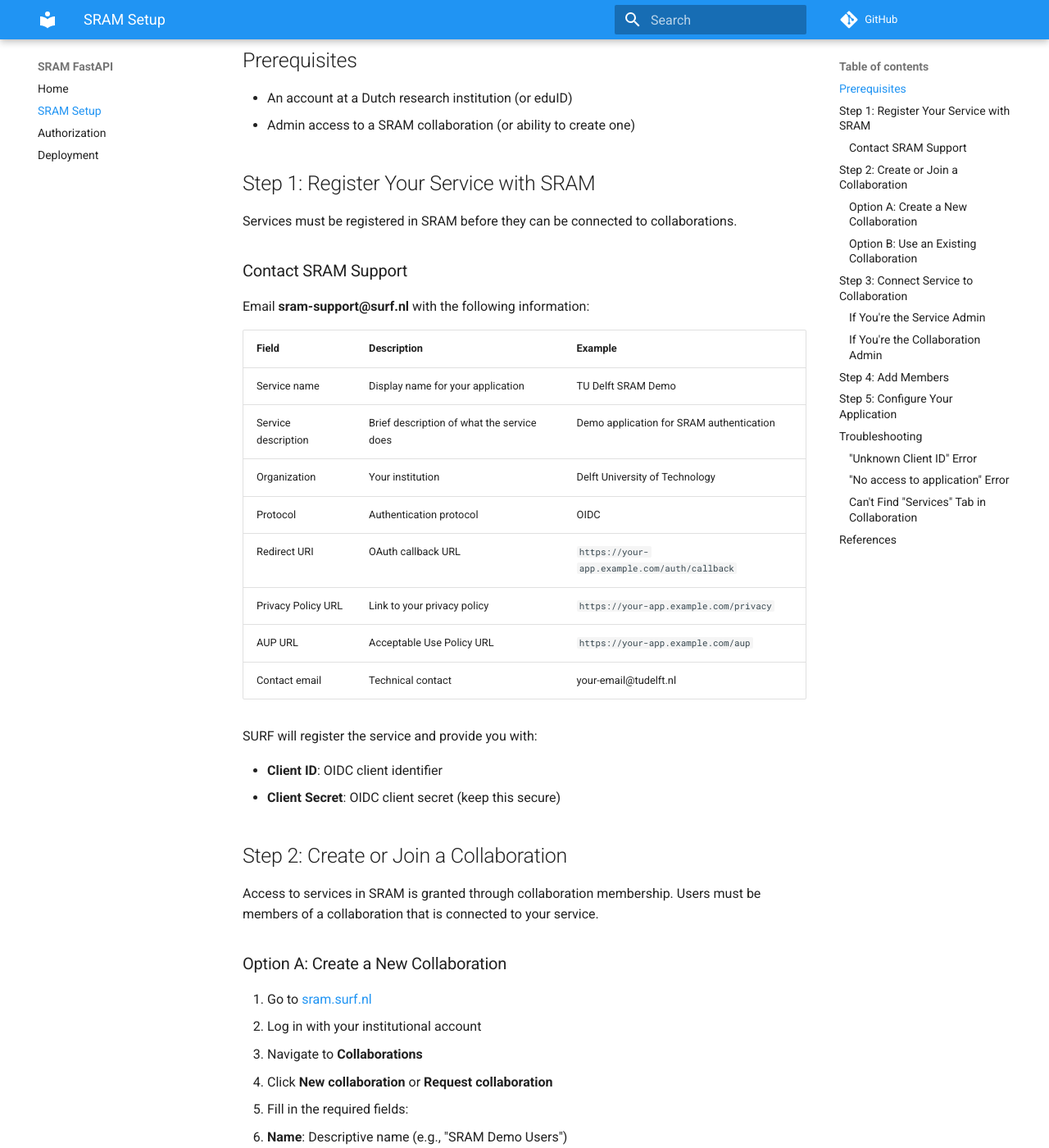
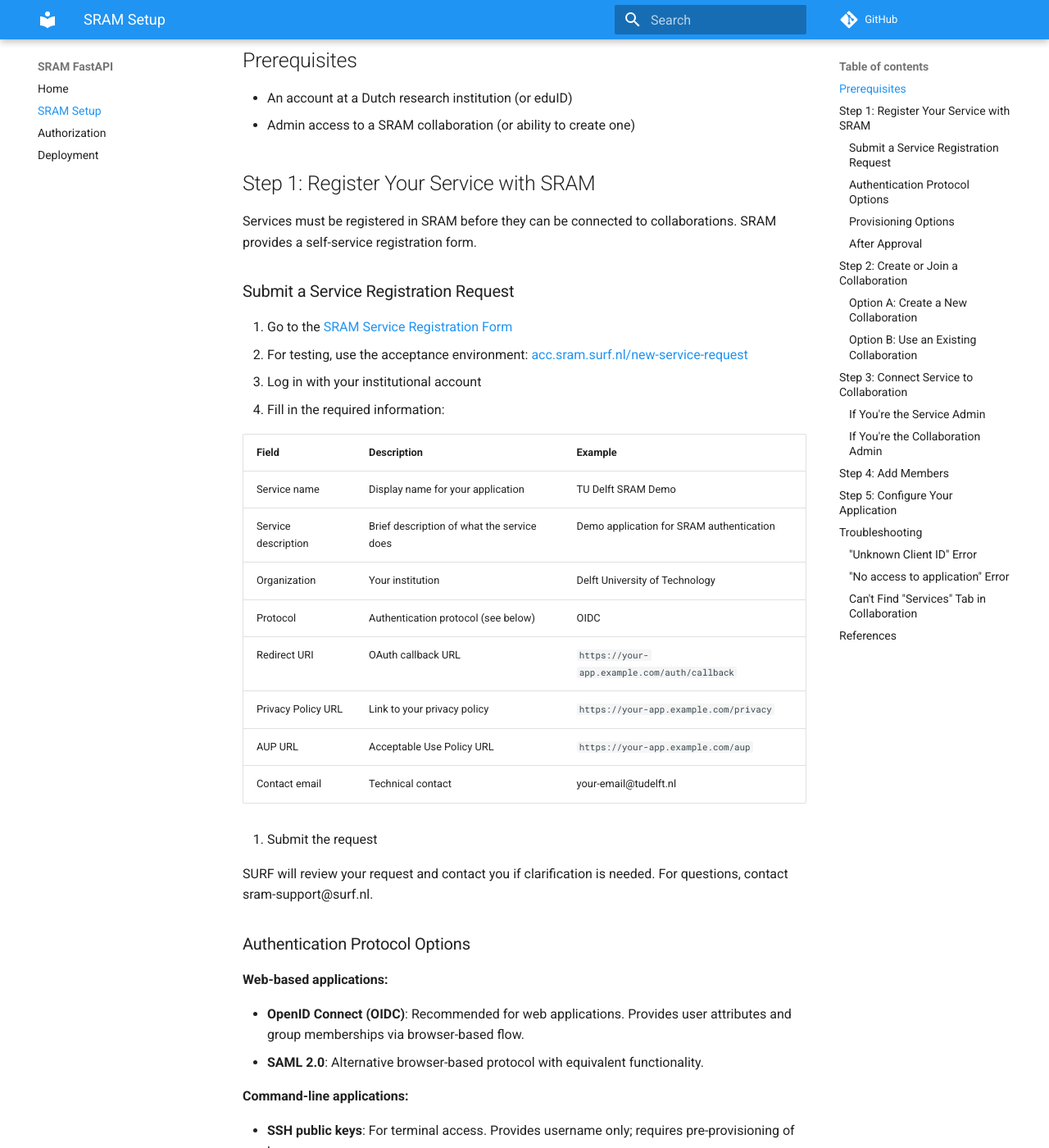
Before and after one commit to sorenwacker/sram-fastapi, an MkDocs documentation site: the page built from docs/sram-setup.md, in a window 1280 px wide and 1400 px high, scrolled down 215 px. Shown: the whole window at 82% size. Built offline with MkDocs 1.6.1 and Material for MkDocs 9.7.7, drawn with Linux system fonts in a browser that asks for light colours; comment, search, counter and statistics services are not loaded; some of the changed text lies outside the part shown.

Commit message:
fix service registration docs to use self-service form

```diff
--- a/docs/sram-setup.md
+++ b/docs/sram-setup.md
@@ -9,24 +9,52 @@
 
 ## Step 1: Register Your Service with SRAM
 
-Services must be registered in SRAM before they can be connected to collaborations.
+Services must be registered in SRAM before they can be connected to collaborations. SRAM provides a self-service registration form.
 
-### Contact SRAM Support
+### Submit a Service Registration Request
 
-Email **sram-support@surf.nl** with the following information:
+1. Go to the [SRAM Service Registration Form](https://sram.surf.nl/new-service-request)
+   - For testing, use the acceptance environment: [acc.sram.surf.nl/new-service-request](https://acc.sram.surf.nl/new-service-request)
+2. Log in with your institutional account
+3. Fill in the required information:
 
 | Field | Description | Example |
 |-------|-------------|---------|
 | Service name | Display name for your application | TU Delft SRAM Demo |
 | Service description | Brief description of what the service does | Demo application for SRAM authentication |
 | Organization | Your institution | Delft University of Technology |
-| Protocol | Authentication protocol | OIDC |
+| Protocol | Authentication protocol (see below) | OIDC |
 | Redirect URI | OAuth callback URL | `https://your-app.example.com/auth/callback` |
 | Privacy Policy URL | Link to your privacy policy | `https://your-app.example.com/privacy` |
 | AUP URL | Acceptable Use Policy URL | `https://your-app.example.com/aup` |
 | Contact email | Technical contact | your-email@tudelft.nl |
 
-SURF will register the service and provide you with:
+4. Submit the request
+
+SURF will review your request and contact you if clarification is needed. For questions, contact sram-support@surf.nl.
+
+### Authentication Protocol Options
+
+**Web-based applications:**
+
+- **OpenID Connect (OIDC)**: Recommended for web applications. Provides user attributes and group memberships via browser-based flow.
+- **SAML 2.0**: Alternative browser-based protocol with equivalent functionality.
+
+**Command-line applications:**
+
+- **SSH public keys**: For terminal access. Provides username only; requires pre-provisioning of keys.
+- **PAM web login**: Brings federated authentication to terminal-based login.
+
+### Provisioning Options
+
+If you need user data before first login:
+
+- **LDAP**: Traditional protocol for pre-authentication user provisioning.
+- **SCIM**: Modern API for bidirectional user data synchronization.
+
+### After Approval
+
+Once approved, you will receive:
 
 - **Client ID**: OIDC client identifier
 - **Client Secret**: OIDC client secret (keep this secure)
@@ -137,7 +165,9 @@
 
 ## References
 
+- [SRAM Service Registration Form](https://sram.surf.nl/new-service-request)
+- [Connect an application to SRAM](https://servicedesk.surf.nl/wiki/spaces/IAM/pages/74226152/Connect+an+application+to+SRAM)
+- [SRAM Attributes Documentation](https://servicedesk.surf.nl/wiki/spaces/IAM/pages/74226142/Attributes+in+SRAM)
 - [SRAM Documentation](https://servicedesk.surf.nl/wiki/spaces/IAM/pages/74226073/SURF+Research+Access+Management)
-- [Connect a service to SRAM](https://wiki.surfnet.nl/display/SRAM/Connect+a+service+to+your+CO)
-- [SRAM for service providers](https://servicedesk.surf.nl/wiki/pages/viewpage.action?pageId=74226770)
+- [SURF Research Access Management](https://www.surf.nl/en/services/identity-access-management/surf-research-access-management)
 - SRAM Support: sram-support@surf.nl
```
